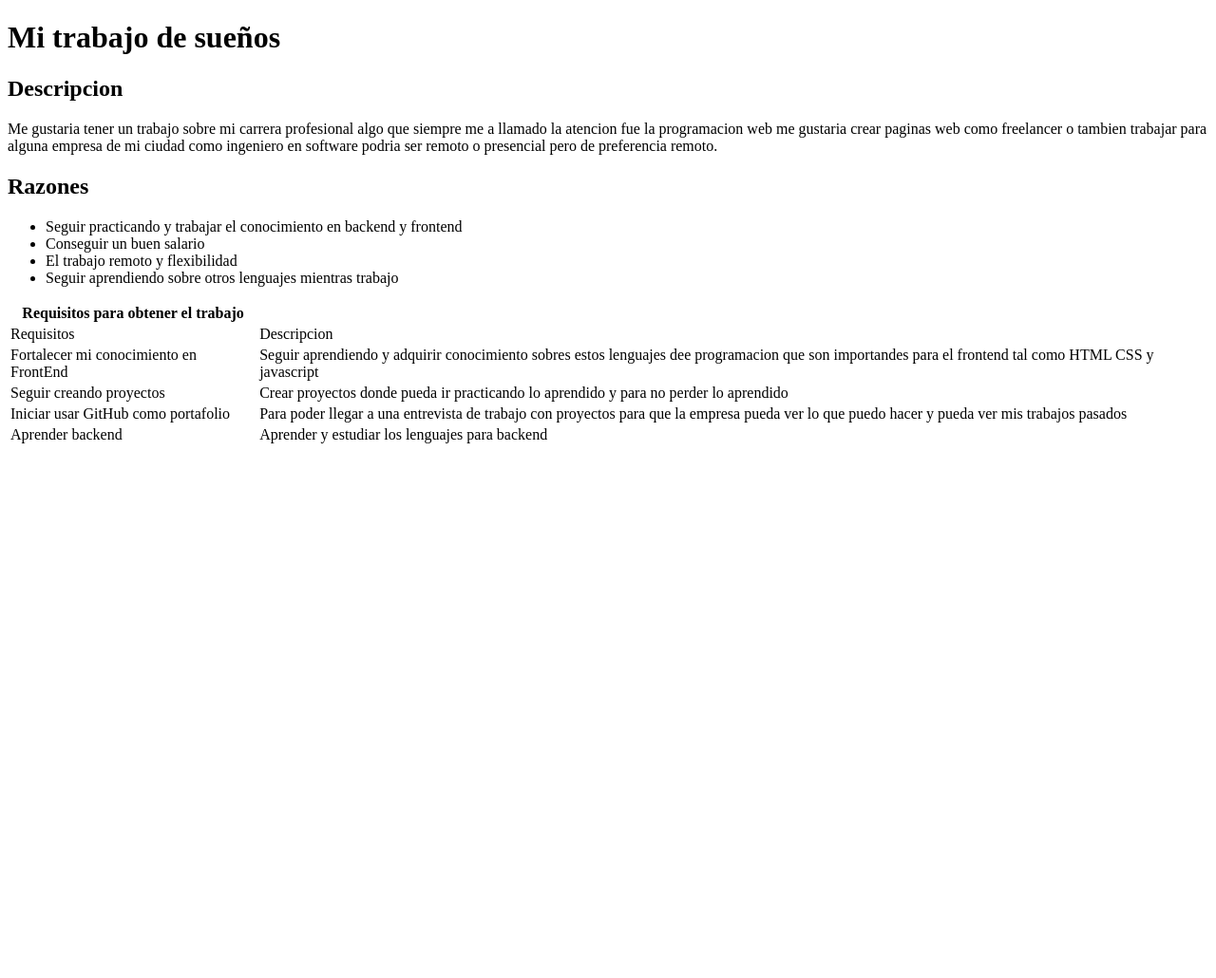
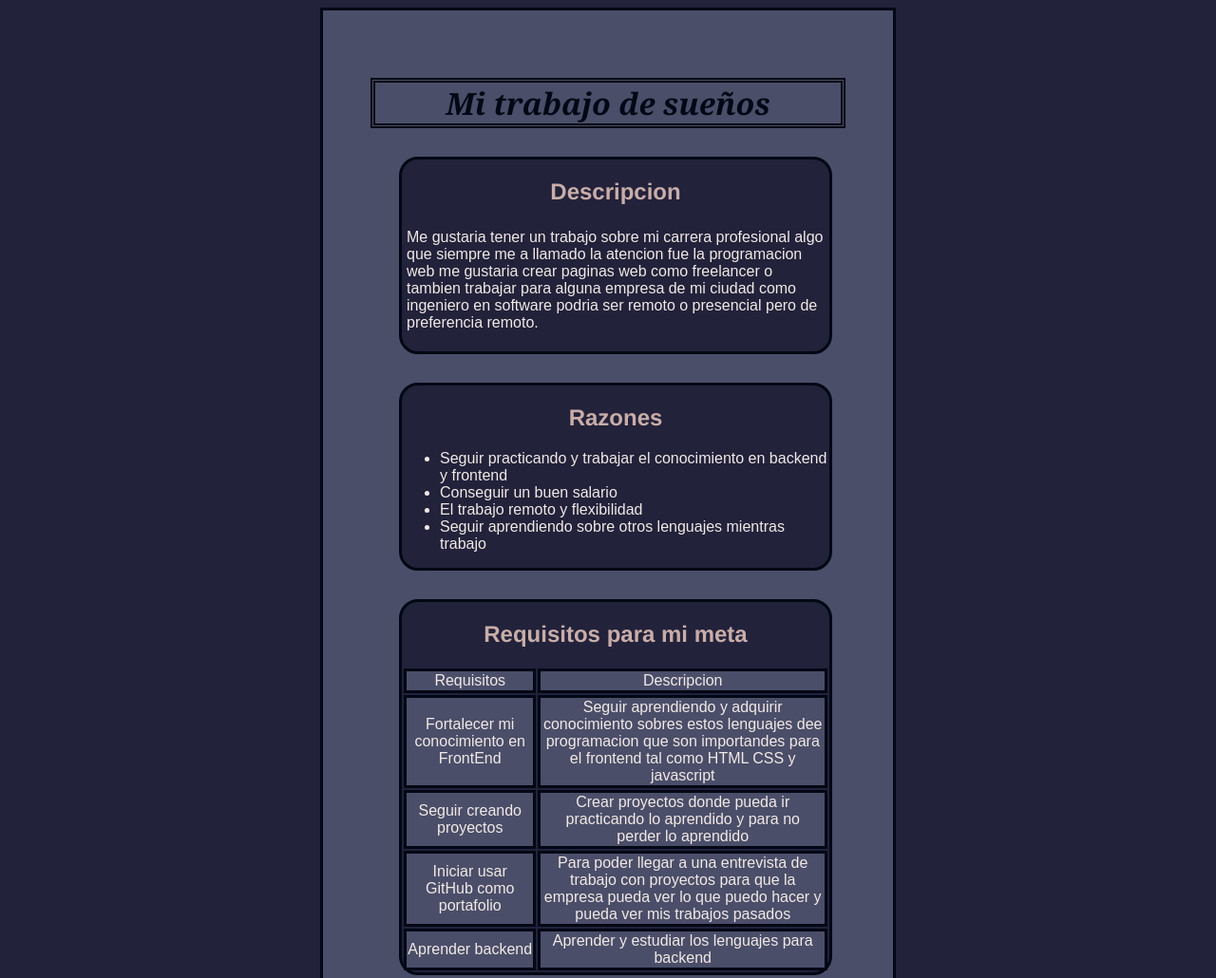
Before and after one commit to tacosdechorizo/Reto, a plain HTML site: page index.html in a window 1280 px wide. Shown: the top 1030 px of the page at 95% size. Before the commit the page ends 800 px from the top, so only its background shows below. Drawn offline with Linux system fonts and the light colour scheme.

Commit message:
tarea terminada

```diff
--- /dev/null
+++ b/estilos/estilos.css
@@ -0,0 +1,49 @@
+body{
+    background-color: #22223b;
+}
+#Titulo{
+    text-align: center;
+    color: #000814;
+    font-style: italic;
+    border: 5px solid #000814;
+    border-style: double;
+    font-family: Georgia, 'Times New Roman', Times, serif;
+}
+h2{
+    color: #c9ada7;
+    font-family: 'Franklin Gothic Medium', 'Arial Narrow', Arial, sans-serif;
+
+}
+div{
+    color: #f2e9e4;
+    font-family: Arial, Helvetica, sans-serif;
+    border: #000814 solid;
+    margin: 30px;
+    width: 450px;
+}
+p{
+    text-align: left;
+    padding: 5px;
+}
+ul{
+    text-align: left;
+}
+.CuadroGrande{
+    background-color: #4a4e69;
+    width: 500px;
+    padding: 50px;
+    text-align: center;
+    margin: auto;
+}
+.Cuadro{
+    background-color: #22223b;
+    border-radius: 20px;
+}
+img{
+    width: 300px;
+    height: 300px;
+}
+td{
+    background-color: #4a4e69;
+    border: #000814 solid;
+}
--- a/index.html
+++ b/index.html
@@ -4,8 +4,10 @@
     <meta charset="UTF-8">
     <meta name="viewport" content="width=device-width, initial-scale=1.0">
     <title>Mi trabajo de sueños</title>
+    <link href="/estilos/estilos.css" rel="stylesheet"/>
 </head>
 <body>
+    <div class="CuadroGrande">
     <h1 id="Titulo">Mi trabajo de sueños</h1>
     <div class="Cuadro">
     <h2>Descripcion</h2>
@@ -26,7 +28,7 @@
     </div>
     <div class="Cuadro">
     <table>
-        <th>Requisitos para obtener el trabajo</th>
+        <h2>Requisitos para mi meta</h2>
         <tr>
             <td>Requisitos</td>
             <td>Descripcion</td>
@@ -54,5 +56,10 @@
         </tr>
     </table>
     </div>
+    <div class="Cuadro">
+        <h2>Imagen Relacionada</h2>
+        <img src="imagenes/code-1076536_960_720.jpg" alt="imagenRef">
+    </div>
+    </div>
 </body>
 </html>
```
Also changed, not shown: imagenes/code-1076536_960_720.jpg (added).
